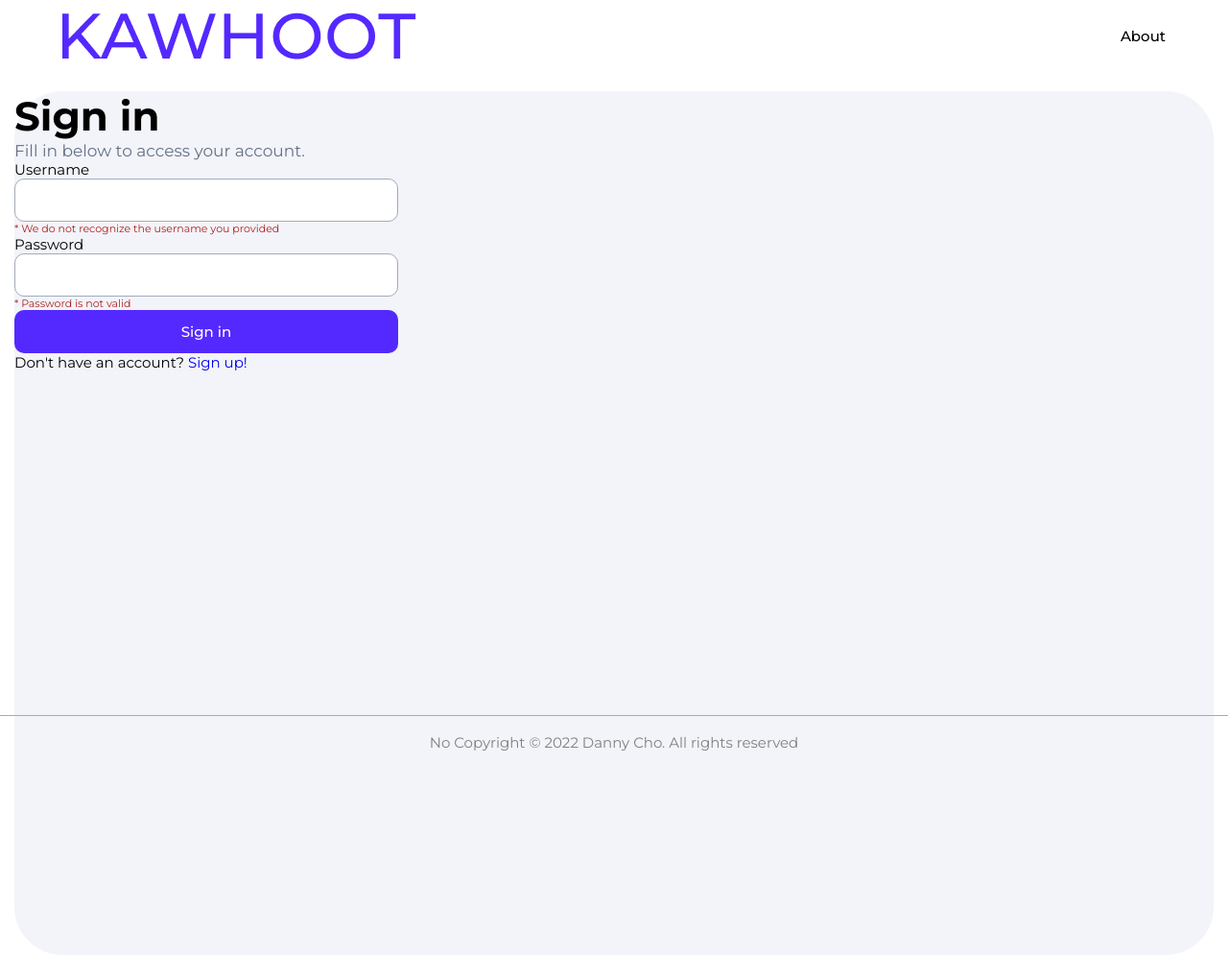
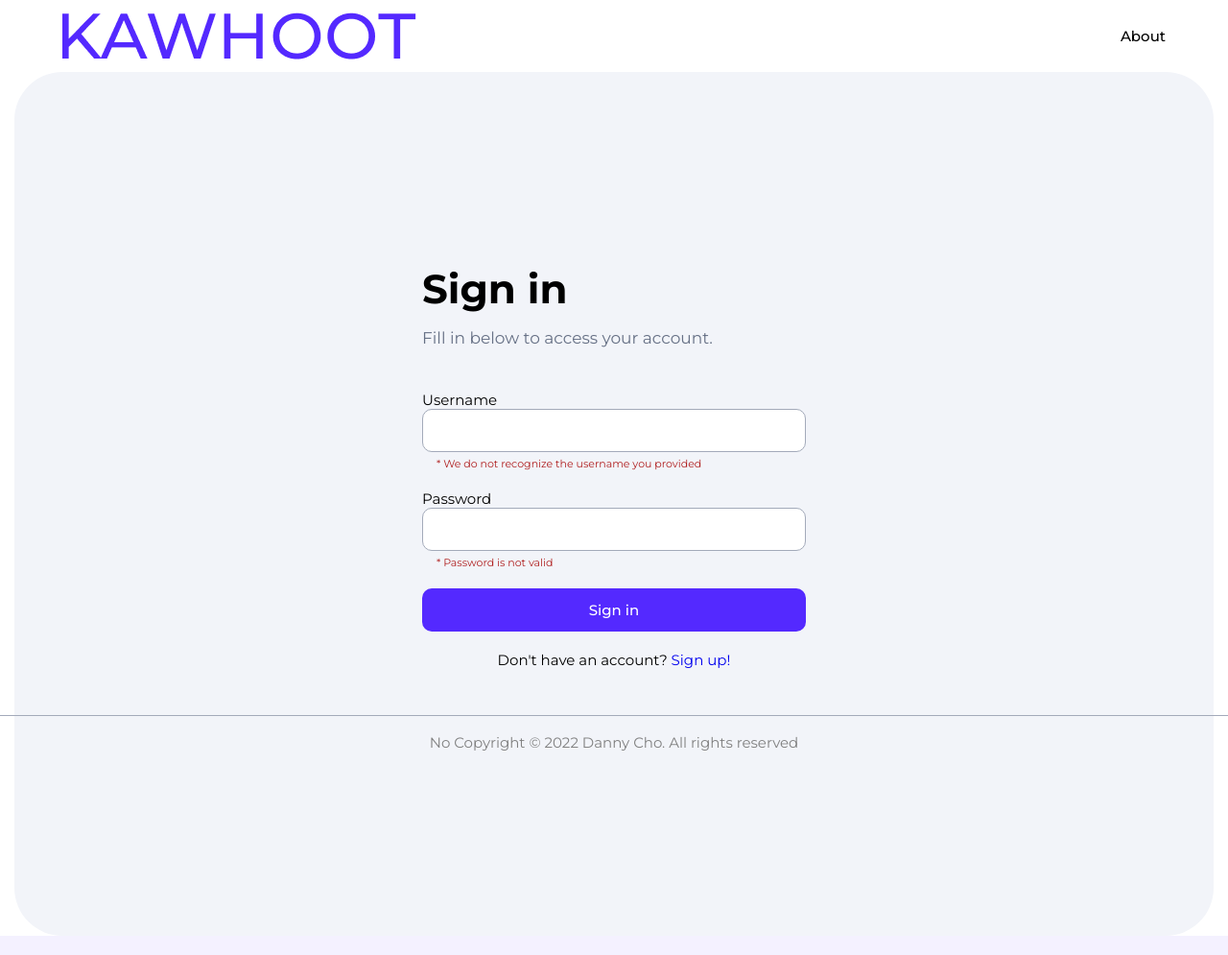
Before and after one commit to danheecho1/Kawhoot, a Python web app: template kawhoot_app/templates/login.html in a window 1280 px wide. Shown: the whole page at 96% size. Run offline with Jinja, Linux system fonts and the light colour scheme; the template is opened without the code that fills it, so the values that code supplies are empty.

Commit message:
Login page html/css done

```diff
--- a/kawhoot_app/static/style.css
+++ b/kawhoot_app/static/style.css
@@ -43,7 +43,6 @@ a {
 .container {
     display: flex;
     flex-direction: column;
-    gap: 20px;
 }
 
 .btn {
@@ -68,6 +67,10 @@ a {
     align-items: center;
 }
 
+.header_div__logo {
+    margin: 20px 0px;
+}
+
 .header-div__buttons-div__about {
     color: black;
     font-weight: var(--fw-medium);
@@ -81,6 +84,7 @@ a {
 
 .body-div {
     display: flex;
+    flex-direction: column;
     align-self: center;
     width: var(--width-main);
     height: 900px;
@@ -91,7 +95,9 @@ a {
 .body-div__login-div {
     display: flex;
     flex-direction: column;
+    align-self: center;
     width: var(--width-one-column);
+    margin-top: 200px;
 }
 
 .body-div__login-div__header {
@@ -102,9 +108,22 @@ a {
 .body-div__login-div__description {
     font-size: var(--fs-4);
     color: var(--clr-general-2);
+    margin-top: 15px;
 }
 
 .body-div__login-div__form {
+    display: flex;
+    flex-direction: column;
+    margin-top: 45px;
+    gap: 20px;
+}
+
+.body-div__login-div__form__username {
+    display: flex;
+    flex-direction: column;
+}
+
+.body-div__login-div__form__password {
     display: flex;
     flex-direction: column;
 }
@@ -117,11 +136,18 @@ a {
     border-radius: 10px;
     border: 1px solid var(--clr-general-4);
     height: 45px;
+    padding-left: 15px;
 }
 
 .body-div__login-div__form__validation {
     color: var(--clr-general-7);
     font-size: var(--fs-6);
+    margin-left: 15px;
+    margin-top: 5px;
+}
+
+.body-div__login-div__form__sign-up {
+    text-align: center;
 }
 
 
--- a/kawhoot_app/templates/login.html
+++ b/kawhoot_app/templates/login.html
@@ -26,14 +26,18 @@
                 <h2 class="body-div__login-div__header">Sign in</h2>
                 <p class="body-div__login-div__description">Fill in below to access your account.</p>
                 <form class="body-div__login-div__form" action="#">
+                    <div class="body-div__login-div__form__username">
                         <label for="#">Username</label>
                         <input class="body-div__login-div__form__input" type="text">
                         <p class="body-div__login-div__form__validation">* We do not recognize the username you provided</p>
+                    </div>
+                    <div class="body-div__login-div__form__password">
                         <label for="#">Password</label>
                         <input class="body-div__login-div__form__input" type="password">
                         <p class="body-div__login-div__form__validation">* Password is not valid</p>
+                    </div>
                     <button class="btn">Sign in</button>
-                    <p>Don't have an account? <a href="#">Sign up!</a></p>
+                    <p class="body-div__login-div__form__sign-up">Don't have an account? <a href="#">Sign up!</a></p>
                 </form>
             </div>
         </div>
```
Lines whose indentation alone changed are shown as unchanged.
